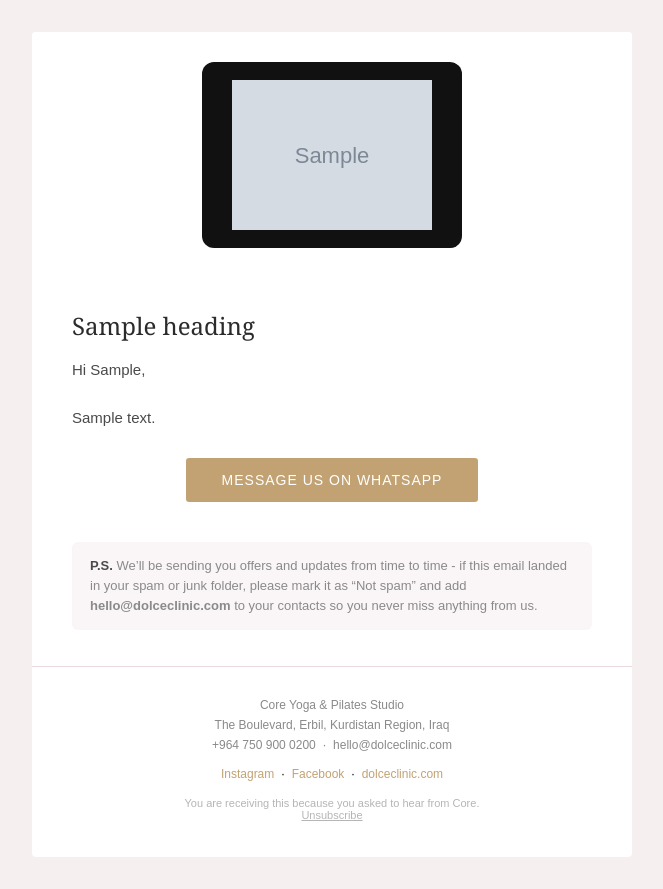
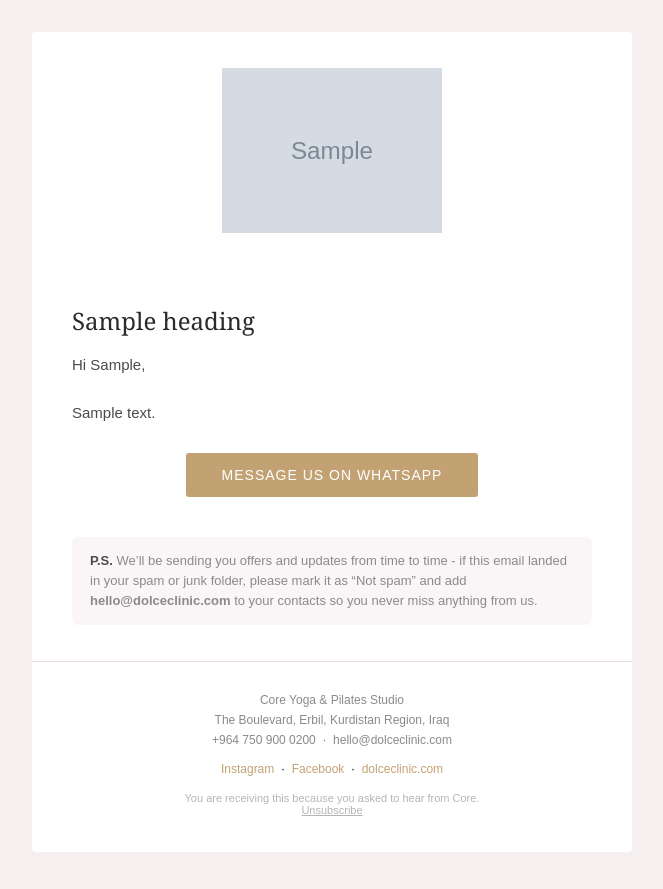
Before and after one commit to josephgshamoon/dolce-polished-core, a Python web app: template mailer/dolce_mailer/templates/welcome-core.html in a window 1280 px wide. Shown: the whole page, without its empty margins (308-971 px from the left). After the commit the page ends 852 px from the top, so only its background shows below. Run offline with Jinja, Linux system fonts and the light colour scheme; the template is opened without the code that fills it: most values are stand-ins (such as "Sample title", 1, 10 or a date in 2020); grey boxes marked "Sample" are stand-in pictures.

Commit message:
Core emails: dark logo variant on a plain white header
The Core logo's letters are cream, so on the white email card it needed
a black backdrop to be visible - which read as a broken transparent
image. Emails now use core-logo-dark.png, the same logo recolored to
ink with its transparency intact, straight on white with no backdrop.
The portal keeps the original cream version. The new asset is included
in the preflight checks.

Co-Authored-By: Claude Fable 5 <noreply@anthropic.com>
Claude-Session: https://claude.ai/code/session_012g2ZxkycV1rhx9LBhmH9xs

```diff
--- a/mailer/dolce_mailer/preflight.py
+++ b/mailer/dolce_mailer/preflight.py
@@ -12,7 +12,8 @@ def check():
         raise SystemExit(
             f"PREFLIGHT FAILED: APP_BASE_URL is '{base}' - still a placeholder "
             "or not https. Fix .env before sending.")
-    for name in ("dolce-logo.png", "polished-logo.png", "core-logo.png"):
+    for name in ("dolce-logo.png", "polished-logo.png", "core-logo.png",
+                 "core-logo-dark.png"):
         url = f"{base}/static/{name}"
         try:
             r = httpx.get(url, timeout=15, follow_redirects=True)
--- a/mailer/dolce_mailer/render.py
+++ b/mailer/dolce_mailer/render.py
@@ -41,4 +41,5 @@ def render(html: str, contact) -> str:
                 .replace("{{unsubscribe_url}}", unsub)
                 .replace("{{logo_url}}", f"{base}/static/dolce-logo.png?v=2")
                 .replace("{{logo_url_polished}}", f"{base}/static/polished-logo.png")
+                .replace("{{logo_url_core_dark}}", f"{base}/static/core-logo-dark.png")
                 .replace("{{logo_url_core}}", f"{base}/static/core-logo.png"))
--- a/mailer/dolce_mailer/templates/welcome-core.html
+++ b/mailer/dolce_mailer/templates/welcome-core.html
@@ -19,15 +19,9 @@
 
           <!-- HEADER / LOGO -->
           <tr>
-            <td align="center" style="padding:30px 40px 26px; background-color:#ffffff; border-radius:4px 4px 0 0;">
-              <table role="presentation" cellpadding="0" cellspacing="0" style="margin:0 auto;">
-                <tr>
-                  <td align="center" bgcolor="#111111" style="background-color:#111111; border-radius:12px; padding:18px 30px;">
-                    <img src="{{logo_url_core}}" width="200" alt="Core Yoga &amp; Pilates Studio"
-                         style="display:block; width:200px; max-width:100%; height:auto; border:0;">
-                  </td>
-                </tr>
-              </table>
+            <td align="center" style="padding:36px 40px; background-color:#ffffff; border-radius:4px 4px 0 0;">
+              <img src="{{logo_url_core_dark}}" width="220" alt="Core Yoga &amp; Pilates Studio"
+                   style="display:block; width:220px; max-width:60%; height:auto; border:0; margin:0 auto;">
             </td>
           </tr>
 
```
Also changed, not shown: mailer/dolce_mailer/templates/campaign-core.html (+3 -9 lines), mailer/dolce_mailer/static/core-logo-dark.png (added).
